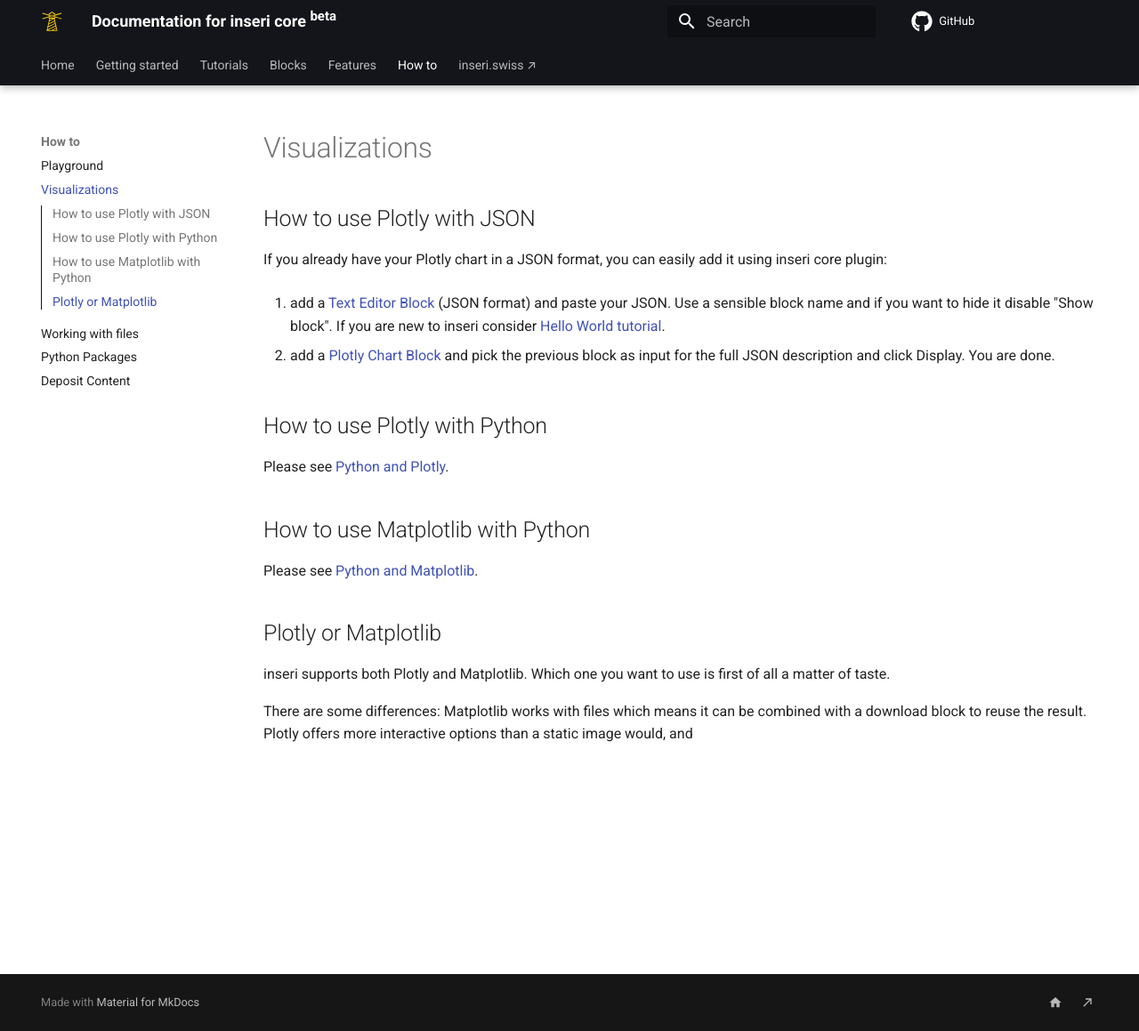
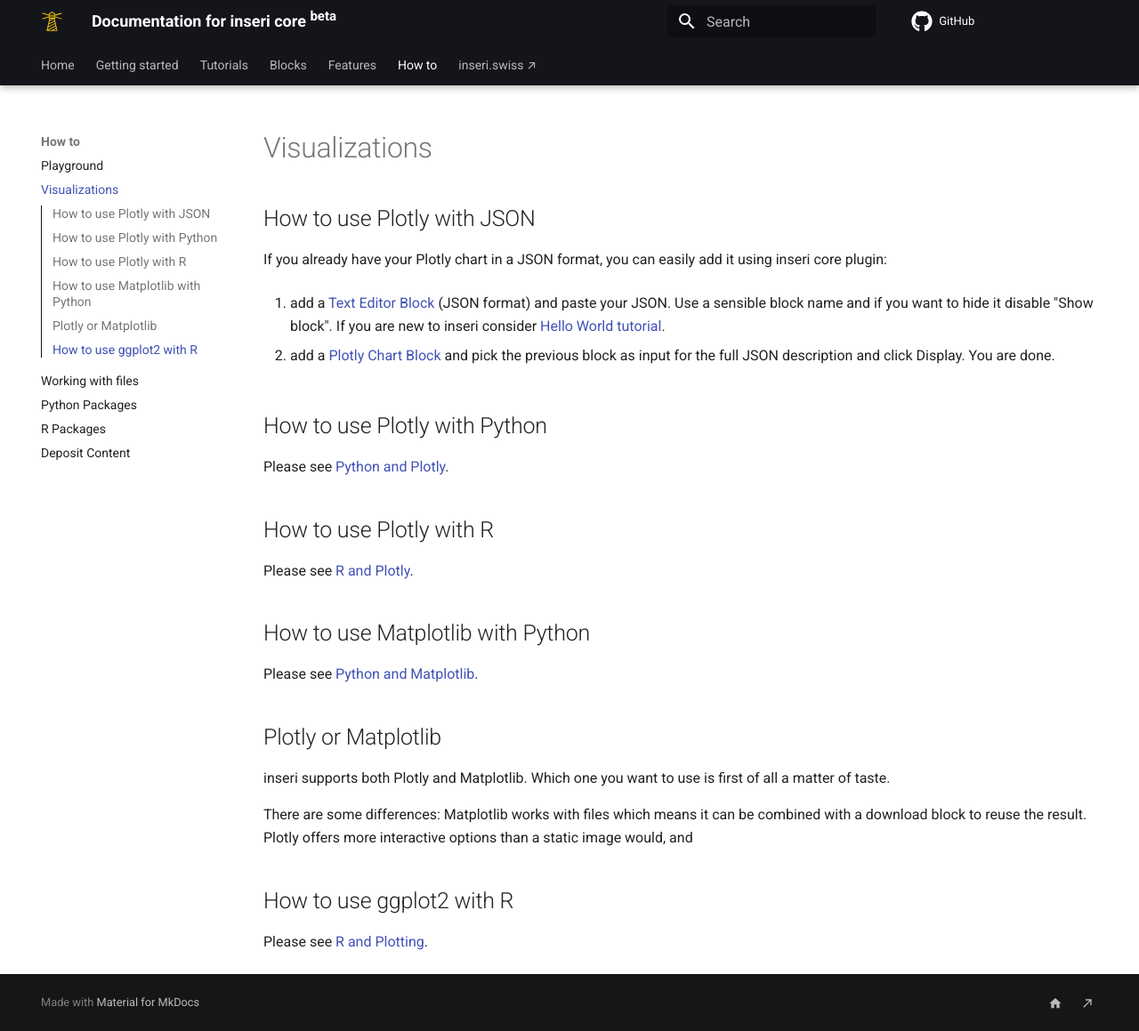
Before and after one commit to inseri-swiss/inseri-core-wp, an MkDocs documentation site: the page built from docs/how-to/visualizations.md, in a window 1280 px wide and 1159 px high. Shown: the whole window at 89% size. Built offline with MkDocs 1.6.1 and Material for MkDocs 9.7.7, drawn with Linux system fonts in a browser that asks for light colours; comment, search, counter and statistics services are not loaded.

Commit message:
docs: add R packages and visualization

```diff
--- a/docs/how-to/visualizations.md
+++ b/docs/how-to/visualizations.md
@@ -12,6 +12,10 @@ If you already have your Plotly chart in a JSON format, you can easily add it us
 
 Please see [Python and Plotly](https://inseri.swiss/2023/06/python-and-plotly/){:target="\_blank"}.
 
+## How to use Plotly with R
+
+Please see [R and Plotly](https://inseri.swiss/2024/08/r-and-plotly/){:target="\_blank"}.
+
 ## How to use Matplotlib with Python
 
 Please see [Python and Matplotlib](https://inseri.swiss/2023/06/python-and-matplotlib/){:target="\_blank"}.
@@ -22,3 +26,7 @@ inseri supports both Plotly and Matplotlib. Which one you want to use is first o
 
 There are some differences: Matplotlib works with files which means it can be combined with a download block to reuse the result.
 Plotly offers more interactive options than a static image would, and
+
+## How to use ggplot2 with R
+
+Please see [R and Plotting](https://inseri.swiss/2024/08/r-and-plotting/){:target="\_blank"}.
--- a/mkdocs.yml
+++ b/mkdocs.yml
@@ -39,6 +39,7 @@ nav:
       - 'how-to/visualizations.md'
       - 'how-to/work_with_files.md'
       - 'how-to/python_packages.md'
+      - 'how-to/r_packages.md'
       - 'how-to/deposit_content.md'
   - 'inseri.swiss ↗': https://inseri.swiss/
 
```
Also changed, not shown: docs/blocks/rCode.md (+2 -2 lines), docs/how-to/r_packages.md (added, +14 -0 lines).
